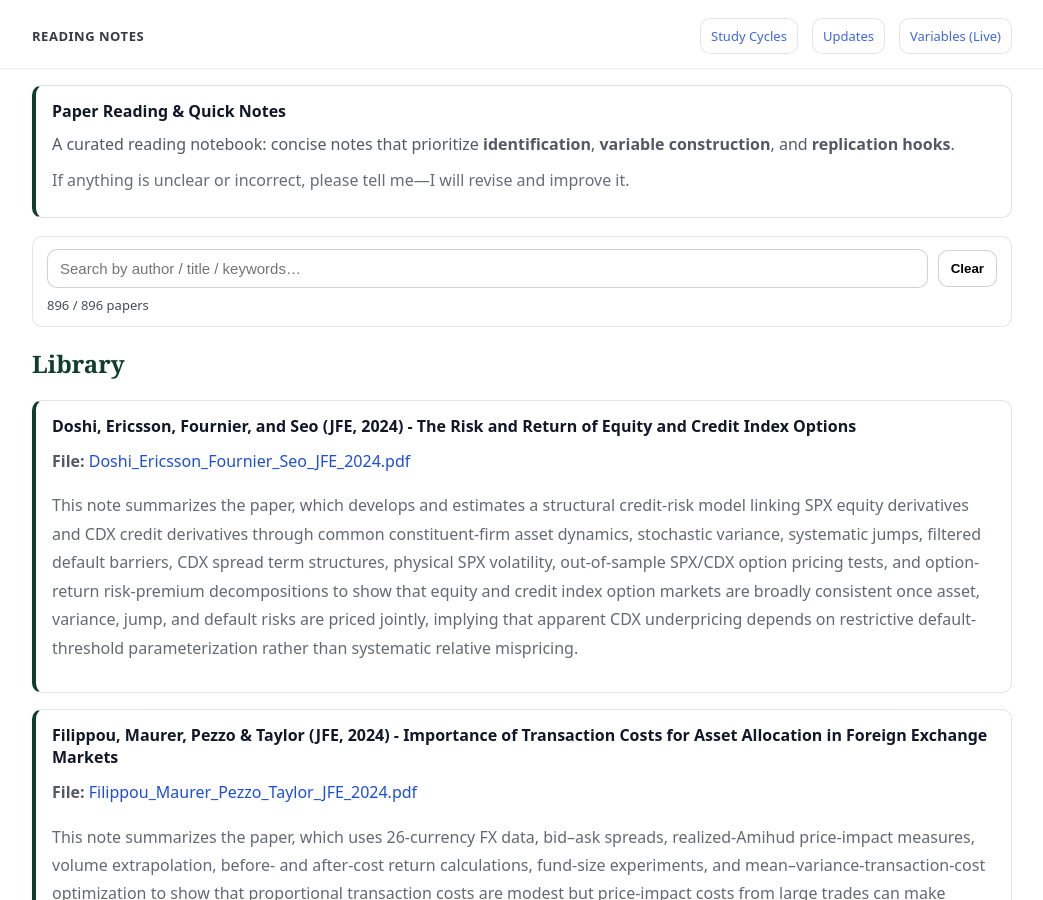
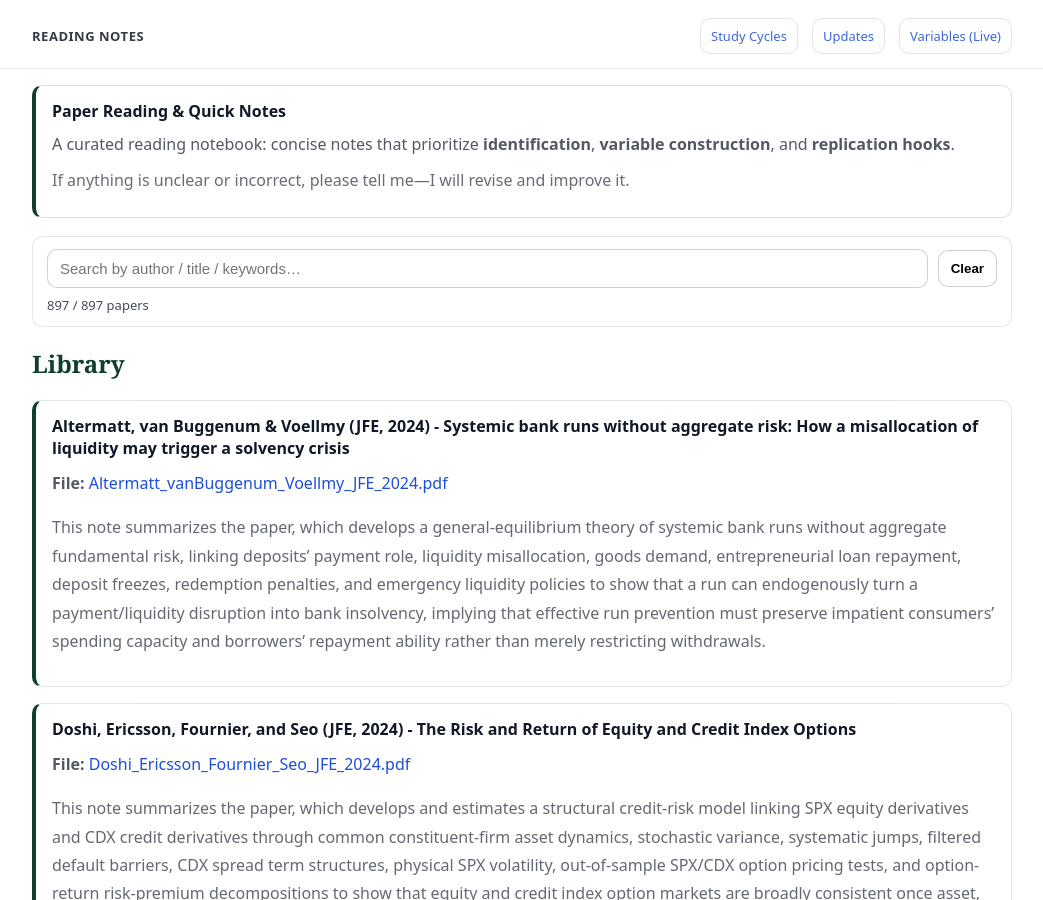
Before and after one commit to yaxinzn/study-archive, a Jekyll site: the page built from reading/index.md, in a window 1280 px wide and 900 px high. Shown: the whole window, without its empty margins (118-1161 px from the left). Built offline with Jekyll 4.4.1, drawn with Linux system fonts in a browser that asks for light colours.

Commit message:
Reading: add/update Altermatt_vanBuggenum_Voellmy_JFE_2024.pdf

```diff
--- a/_data/reading.yml
+++ b/_data/reading.yml
@@ -1,3 +1,7 @@
+- title: "Altermatt, van Buggenum & Voellmy (JFE, 2024) - Systemic bank runs without aggregate risk: How a misallocation of liquidity may trigger a solvency crisis"
+  file: "Altermatt_vanBuggenum_Voellmy_JFE_2024.pdf"
+  desc: "This note summarizes the paper, which develops a general-equilibrium theory of systemic bank runs without aggregate fundamental risk, linking deposits’ payment role, liquidity misallocation, goods demand, entrepreneurial loan repayment, deposit freezes, redemption penalties, and emergency liquidity policies to show that a run can endogenously turn a payment/liquidity disruption into bank insolvency, implying that effective run prevention must preserve impatient consumers’ spending capacity and borrowers’ repayment ability rather than merely restricting withdrawals."
+
 - title: "Doshi, Ericsson, Fournier, and Seo (JFE, 2024) - The Risk and Return of Equity and Credit Index Options"
   file: "Doshi_Ericsson_Fournier_Seo_JFE_2024.pdf"
   desc: "This note summarizes the paper, which develops and estimates a structural credit-risk model linking SPX equity derivatives and CDX credit derivatives through common constituent-firm asset dynamics, stochastic variance, systematic jumps, filtered default barriers, CDX spread term structures, physical SPX volatility, out-of-sample SPX/CDX option pricing tests, and option-return risk-premium decompositions to show that equity and credit index option markets are broadly consistent once asset, variance, jump, and default risks are priced jointly, implying that apparent CDX underpricing depends on restrictive default-threshold parameterization rather than systematic relative mispricing."
```
Also changed, not shown: 1 other file.
